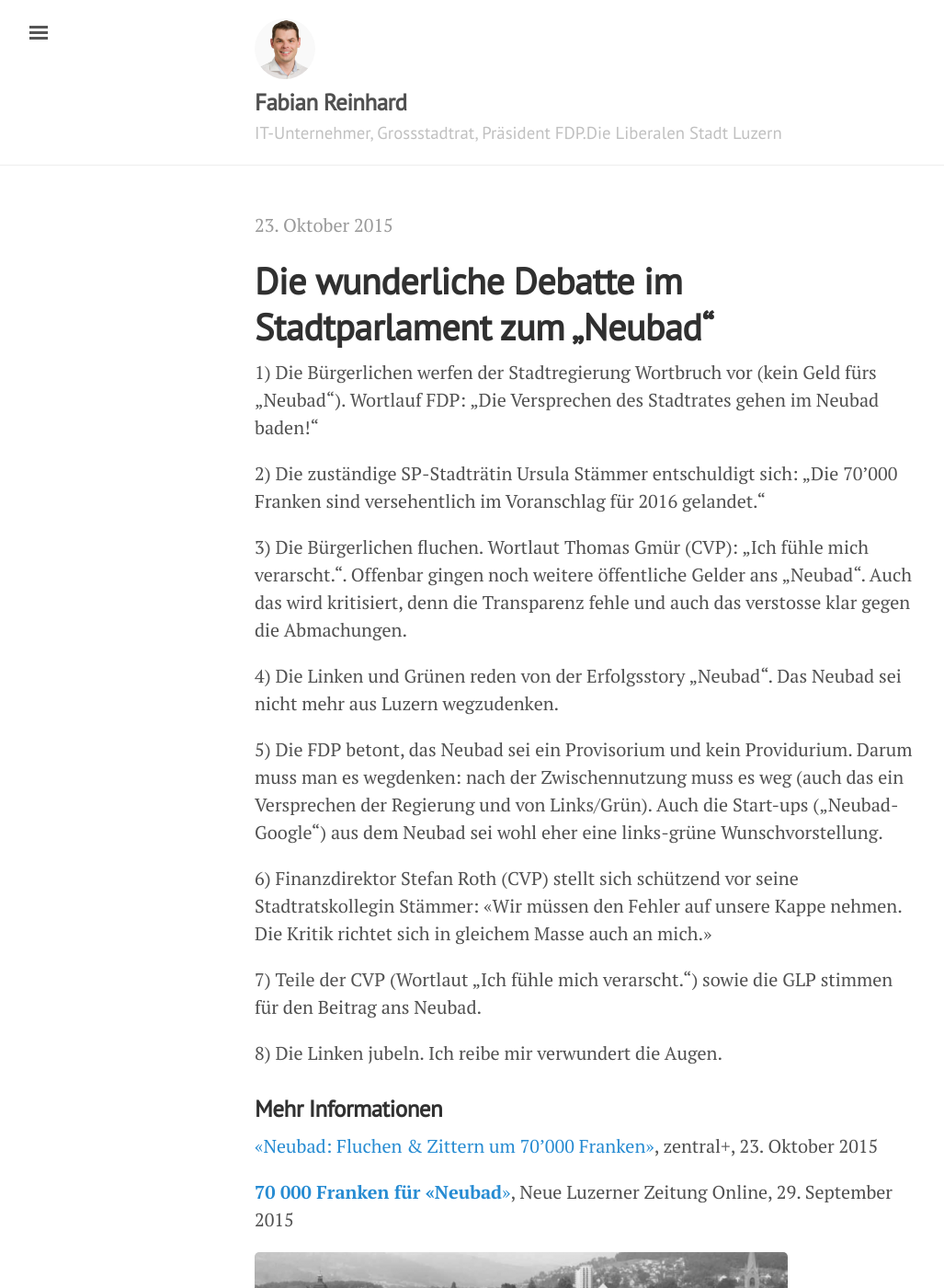
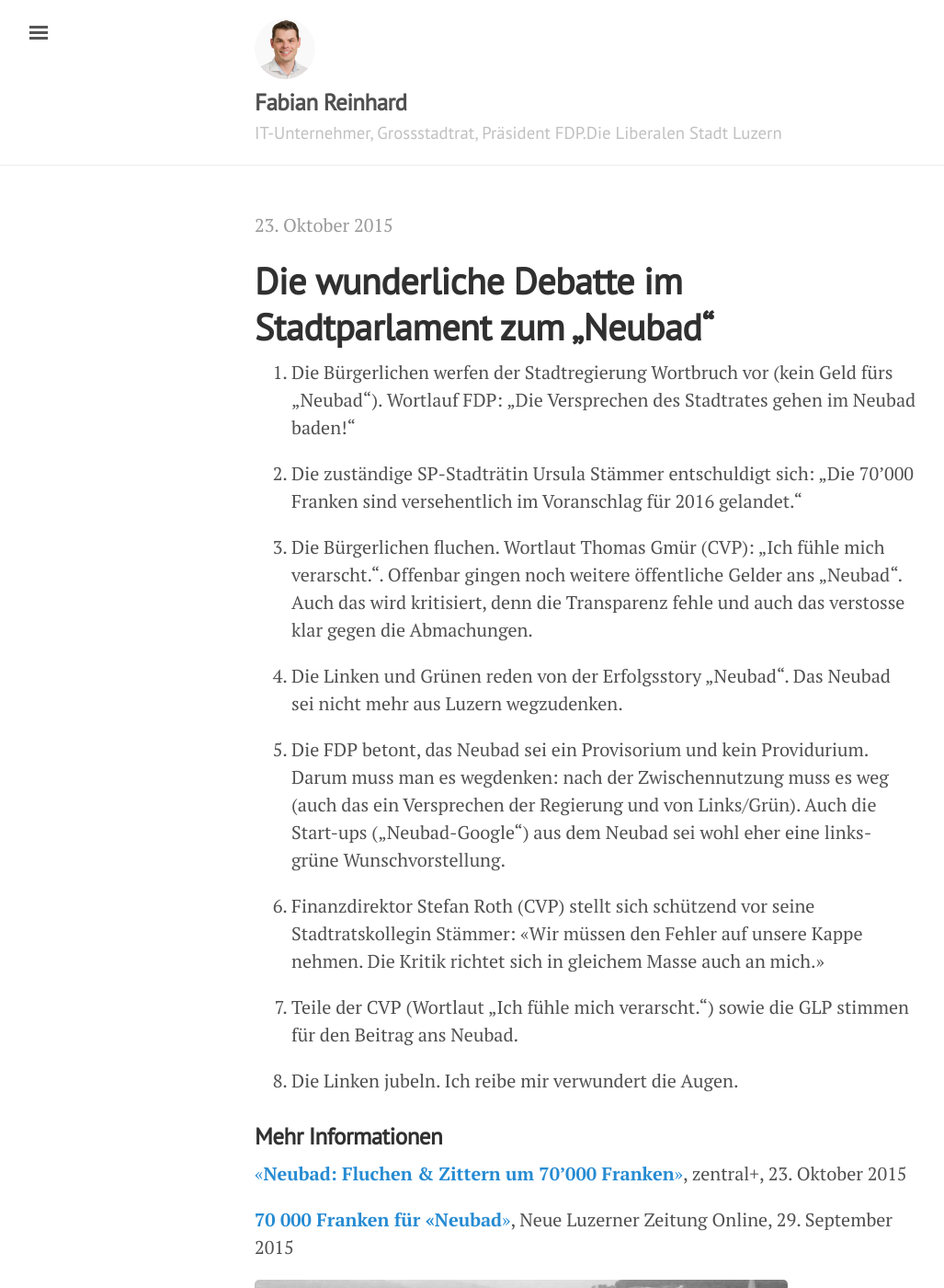
Before and after one commit to freinhard/freinhard.github.io, a Jekyll site: the page built from _posts/2015-10-23-debatte-neubad.md, in a window 1280 px wide and 1400 px high. Shown: the whole window at 92% size, without its empty margins (3-1030 px from the left). Built offline with Jekyll 4.4.1, drawn with Linux system fonts in a browser that asks for light colours; comment, search, counter and statistics services are not loaded.

Commit message:
Formating

```diff
--- a/_posts/2015-10-23-debatte-neubad.md
+++ b/_posts/2015-10-23-debatte-neubad.md
@@ -3,24 +3,24 @@ layout: post
 title: Die wunderliche Debatte im Stadtparlament zum „Neubad“
 ---
 
-1) Die Bürgerlichen werfen der Stadtregierung Wortbruch vor (kein Geld fürs „Neubad“). Wortlauf FDP: „Die Versprechen des Stadtrates gehen im Neubad baden!“
+1. Die Bürgerlichen werfen der Stadtregierung Wortbruch vor (kein Geld fürs „Neubad“). Wortlauf FDP: „Die Versprechen des Stadtrates gehen im Neubad baden!“
 
-2) Die zuständige SP-Stadträtin Ursula Stämmer entschuldigt sich: „Die 70'000 Franken sind versehentlich im Voranschlag für 2016 gelandet.“
+2. Die zuständige SP-Stadträtin Ursula Stämmer entschuldigt sich: „Die 70'000 Franken sind versehentlich im Voranschlag für 2016 gelandet.“
 
-3) Die Bürgerlichen fluchen. Wortlaut Thomas Gmür (CVP): „Ich fühle mich verarscht.“. Offenbar gingen noch weitere öffentliche Gelder ans „Neubad“. Auch das wird kritisiert, denn die Transparenz fehle und auch das verstosse klar gegen die Abmachungen.
+3. Die Bürgerlichen fluchen. Wortlaut Thomas Gmür (CVP): „Ich fühle mich verarscht.“. Offenbar gingen noch weitere öffentliche Gelder ans „Neubad“. Auch das wird kritisiert, denn die Transparenz fehle und auch das verstosse klar gegen die Abmachungen.
 
-4) Die Linken und Grünen reden von der Erfolgsstory „Neubad“. Das Neubad sei nicht mehr aus Luzern wegzudenken.
+4. Die Linken und Grünen reden von der Erfolgsstory „Neubad“. Das Neubad sei nicht mehr aus Luzern wegzudenken.
 
-5) Die FDP betont, das Neubad sei ein Provisorium und kein Providurium. Darum muss man es wegdenken: nach der Zwischennutzung muss es weg (auch das ein Versprechen der Regierung und von Links/Grün). Auch die Start-ups („Neubad-Google“) aus dem Neubad sei wohl eher eine links-grüne Wunschvorstellung.
+5. Die FDP betont, das Neubad sei ein Provisorium und kein Providurium. Darum muss man es wegdenken: nach der Zwischennutzung muss es weg (auch das ein Versprechen der Regierung und von Links/Grün). Auch die Start-ups („Neubad-Google“) aus dem Neubad sei wohl eher eine links-grüne Wunschvorstellung.
 
-6) Finanzdirektor Stefan Roth (CVP) stellt sich schützend vor seine Stadtratskollegin Stämmer: «Wir müssen den Fehler auf unsere Kappe nehmen. Die Kritik richtet sich in gleichem Masse auch an mich.»
+6. Finanzdirektor Stefan Roth (CVP) stellt sich schützend vor seine Stadtratskollegin Stämmer: «Wir müssen den Fehler auf unsere Kappe nehmen. Die Kritik richtet sich in gleichem Masse auch an mich.»
 
-7) Teile der CVP (Wortlaut „Ich fühle mich verarscht.“) sowie die GLP stimmen für den Beitrag ans Neubad.
+7. Teile der CVP (Wortlaut „Ich fühle mich verarscht.“) sowie die GLP stimmen für den Beitrag ans Neubad.
 
-8) Die Linken jubeln. Ich reibe mir verwundert die Augen.
+8. Die Linken jubeln. Ich reibe mir verwundert die Augen.
 
 ### Mehr Informationen
-[«Neubad: Fluchen & Zittern um 70'000 Franken»](http://www.zentralplus.ch/de/news/politik/4444592/Neubad-Fluchen--Zittern-um-70'000-Franken.htm), zentral+, 23. Oktober 2015
+[«**Neubad: Fluchen & Zittern um 70'000 Franken**»](http://www.zentralplus.ch/de/news/politik/4444592/Neubad-Fluchen--Zittern-um-70'000-Franken.htm), zentral+, 23. Oktober 2015
 
 [**70 000 Franken für «Neubad**»](http://www.luzernerzeitung.ch/nachrichten/zentralschweiz/lu/abo/70-000-Franken-fuer-Neubad;art9647,602518), Neue Luzerner Zeitung Online, 29. September 2015
 
```
